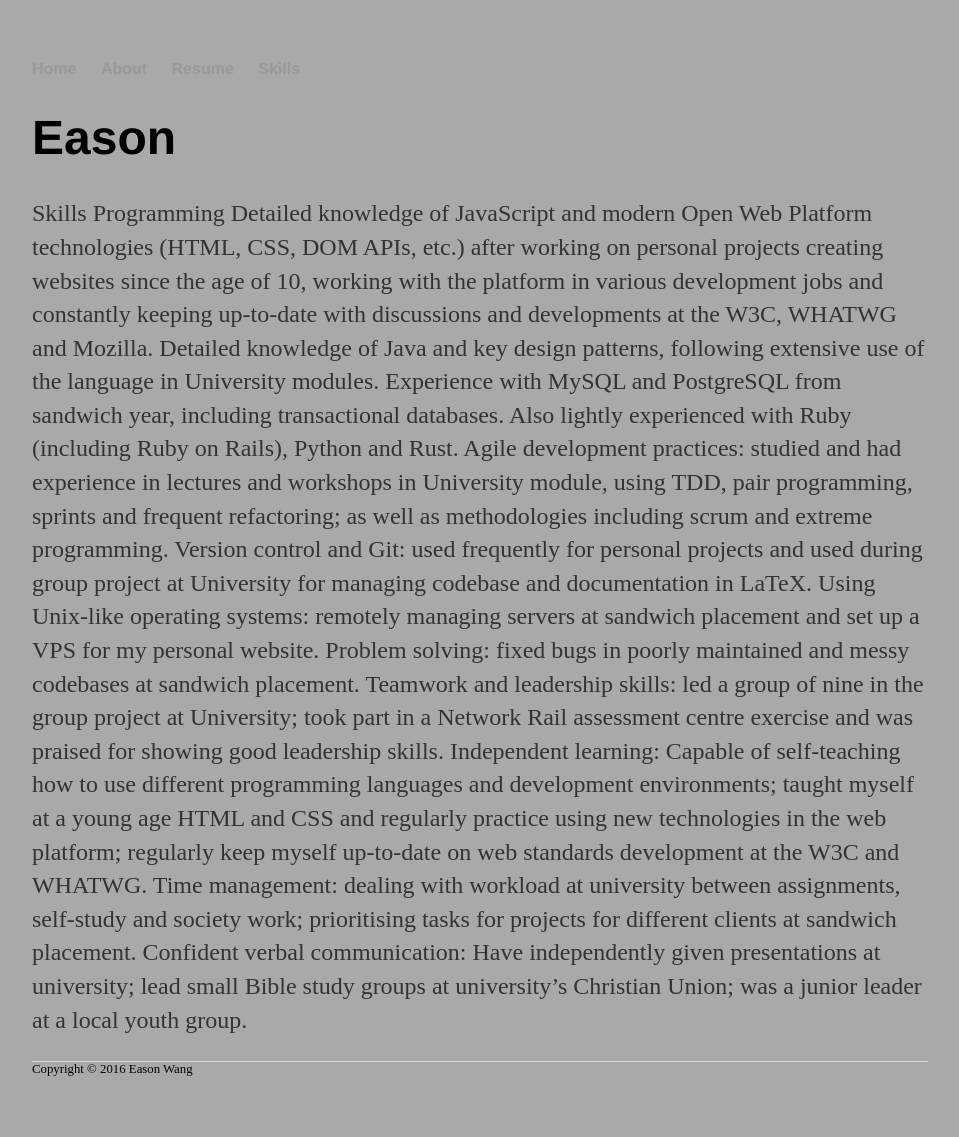
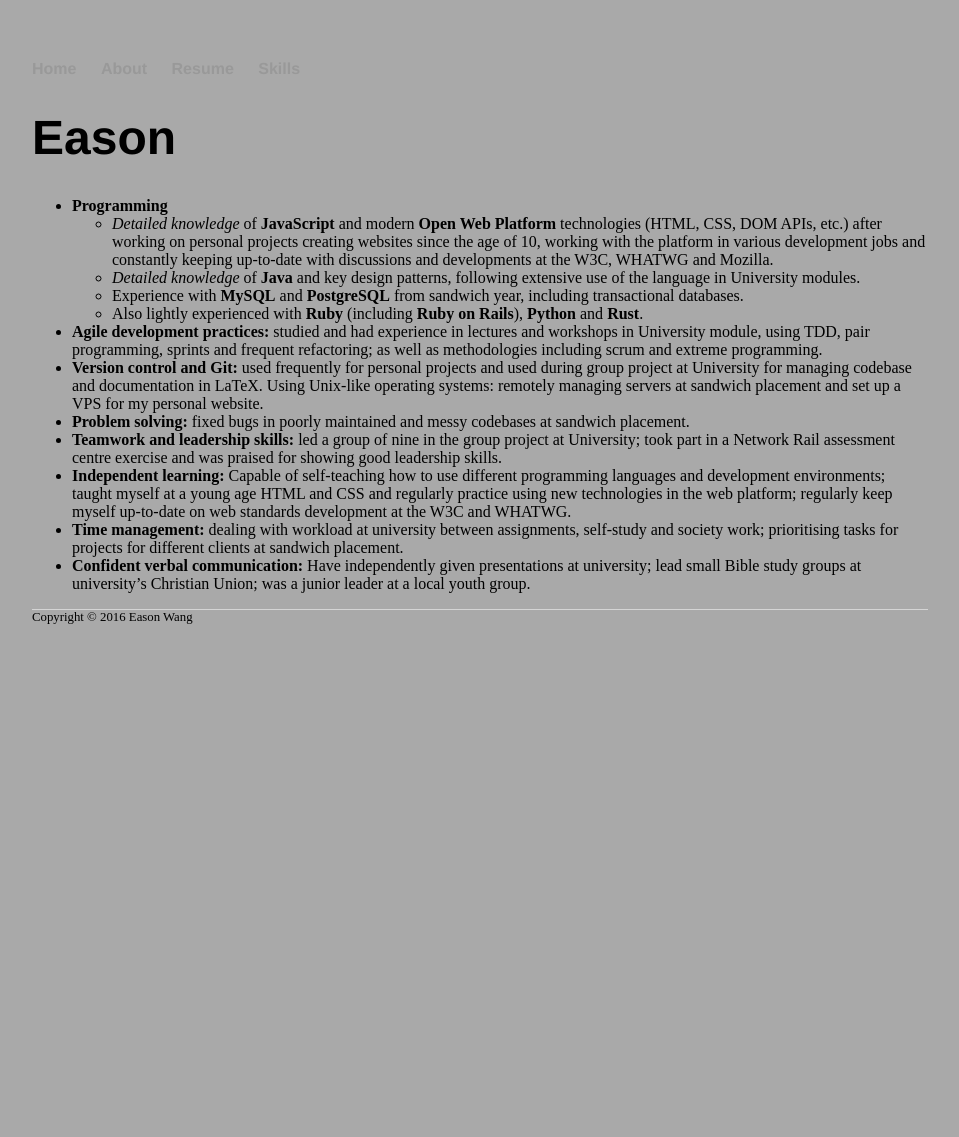
Before and after one commit to Eason666/Easonwang.github.io, a Jekyll site: the page built from blog/index.html, in a window 1280 px wide. Shown: the whole page, without its empty margins (160-1119 px from the left). Built offline with Jekyll 4.4.1, drawn with Linux system fonts in a browser that asks for light colours; after the commit the page ends 900 px from its top, so only the background shows below that.

Commit message:
Update index.html

```diff
--- a/blog/index.html
+++ b/blog/index.html
@@ -3,18 +3,18 @@ layout: default
 title: Eason
 ---
 	<h1>{{ page.title }}</h1>
-	<p>
-		Skills
-Programming
-Detailed knowledge of JavaScript and modern Open Web Platform technologies (HTML, CSS, DOM APIs, etc.) after working on personal projects creating websites since the age of 10, working with the platform in various development jobs and constantly keeping up-to-date with discussions and developments at the W3C, WHATWG and Mozilla.
-Detailed knowledge of Java and key design patterns, following extensive use of the language in University modules.
-Experience with MySQL and PostgreSQL from sandwich year, including transactional databases.
-Also lightly experienced with Ruby (including Ruby on Rails), Python and Rust.
-Agile development practices: studied and had experience in lectures and workshops in University module, using TDD, pair programming, sprints and frequent refactoring; as well as methodologies including scrum and extreme programming.
-Version control and Git: used frequently for personal projects and used during group project at University for managing codebase and documentation in LaTeX. Using Unix-like operating systems: remotely managing servers at sandwich placement and set up a VPS for my personal website.
-Problem solving: fixed bugs in poorly maintained and messy codebases at sandwich placement.
-Teamwork and leadership skills: led a group of nine in the group project at University; took part in a Network Rail assessment centre exercise and was praised for showing good leadership skills.
-Independent learning: Capable of self-teaching how to use different programming languages and development environments; taught myself at a young age HTML and CSS and regularly practice using new technologies in the web platform; regularly keep myself up-to-date on web standards development at the W3C and WHATWG.
-Time management: dealing with workload at university between assignments, self-study and society work; prioritising tasks for projects for different clients at sandwich placement.
-Confident verbal communication: Have independently given presentations at university; lead small Bible study groups at university’s Christian Union; was a junior leader at a local youth group.
-	</p>
+	<ul>
+		<li><strong>Programming</strong>
+		<ul><li><em>Detailed knowledge</em> of <strong>JavaScript</strong> and modern <strong>Open Web Platform</strong> technologies (HTML, CSS, DOM APIs, etc.) after working on personal projects creating websites since the age of 10, working with the platform in various development jobs and constantly keeping up-to-date with discussions and developments at the W3C, WHATWG and Mozilla.</li>
+		<li><em>Detailed knowledge</em> of <strong>Java</strong> and key design patterns, following extensive use of the language in University modules.</li>
+		<li>Experience with <strong>MySQL</strong> and <strong>PostgreSQL</strong> from sandwich year, including transactional databases.</li>
+		<li>Also lightly experienced with <strong>Ruby</strong> (including <strong>Ruby on Rails</strong>), <strong>Python</strong> and <strong>Rust</strong>.</li></ul></li>
+		<li><strong>Agile development practices:</strong> studied and had experience in lectures and workshops in University module, using TDD, pair programming, sprints and frequent refactoring; as well as methodologies including scrum and extreme programming.</li>
+		<li><strong>Version control and Git:</strong> used frequently for personal projects and used during group project at University for managing codebase and documentation in LaTeX.
+		Using Unix-like operating systems: remotely managing servers at sandwich placement and set up a VPS for my personal website.  </li>
+		<li><strong>Problem solving:</strong> fixed bugs in poorly maintained and messy codebases at sandwich placement.</li>
+		<li><strong>Teamwork and leadership skills:</strong> led a group of nine in the group project at University; took part in a Network Rail assessment centre exercise and was praised for showing good leadership skills.</li>
+		<li><strong>Independent learning:</strong> Capable of self-teaching how to use different programming languages and development environments; taught myself at a young age HTML and CSS and regularly practice using new technologies in the web platform; regularly keep myself up-to-date on web standards development at the W3C and WHATWG.</li>
+		<li><strong>Time management:</strong> dealing with workload at university between assignments, self-study and society work; prioritising tasks for projects for different clients at sandwich placement.</li>
+		<li><strong>Confident verbal communication:</strong> Have independently given presentations at university; lead small Bible study groups at university’s Christian Union; was a junior leader at a local youth group.</li>
+	</ul>
```
